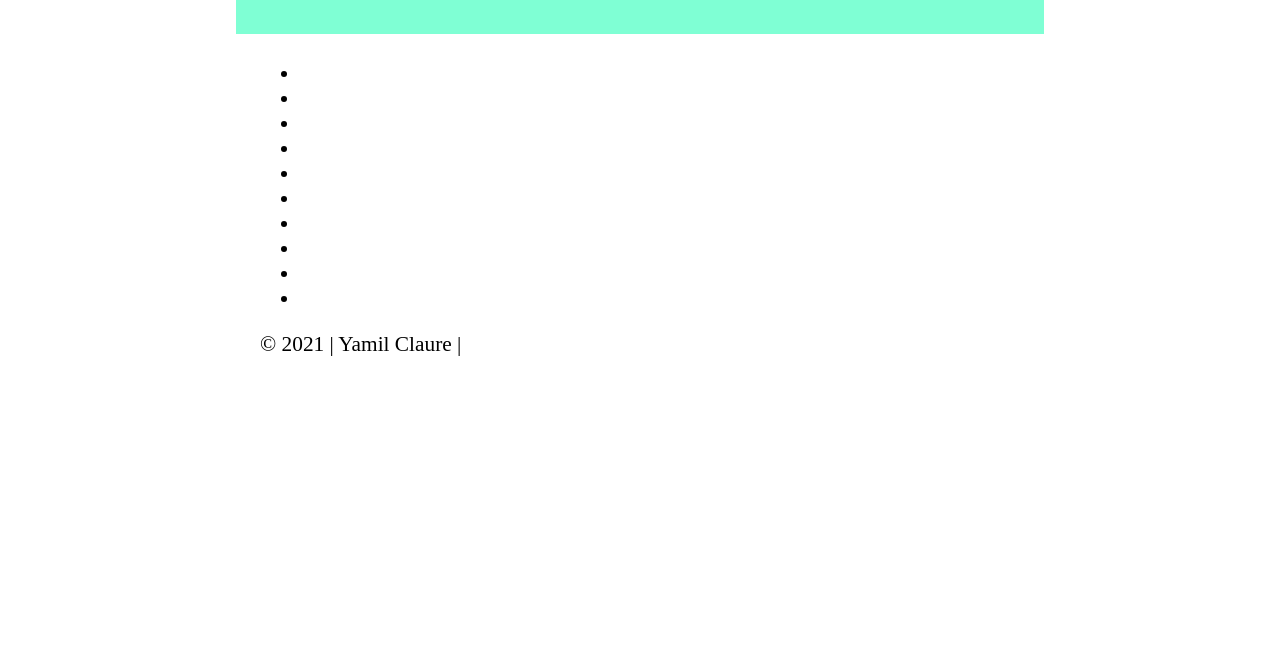
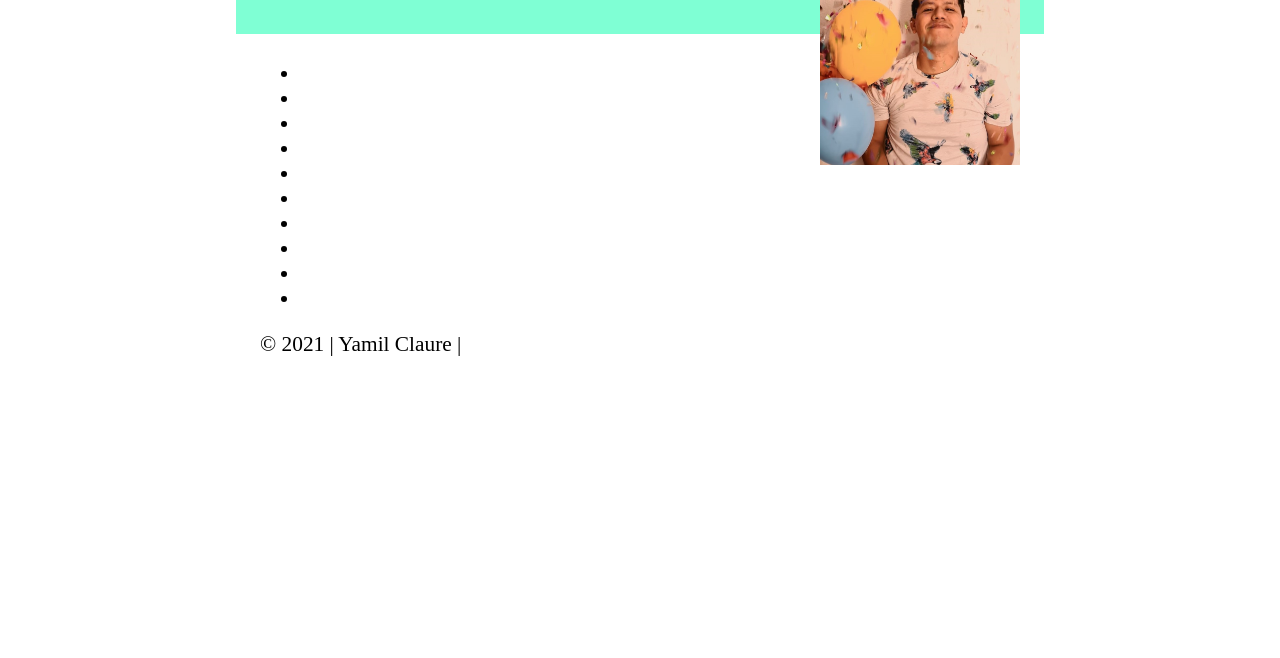
Before and after one commit to Yam98/wdd230s1, a plain HTML site: page index.html in a window 1280 px wide. Shown: the part 142-800 px from the top of the page. Drawn offline with Linux system fonts and the light colour scheme.

Commit message:
assingment

```diff
--- a/index.html
+++ b/index.html
@@ -10,9 +10,8 @@
 </head>
 <body>0
     <header>
-        <picture>
-            <img src="images" alt="">
-        </picture>
+        <img src="images/week1wdd230.jpg" alt="My image placeholder" />
+
         <h1>Yamil Claure</h1>
     </header>
     <main>
```
